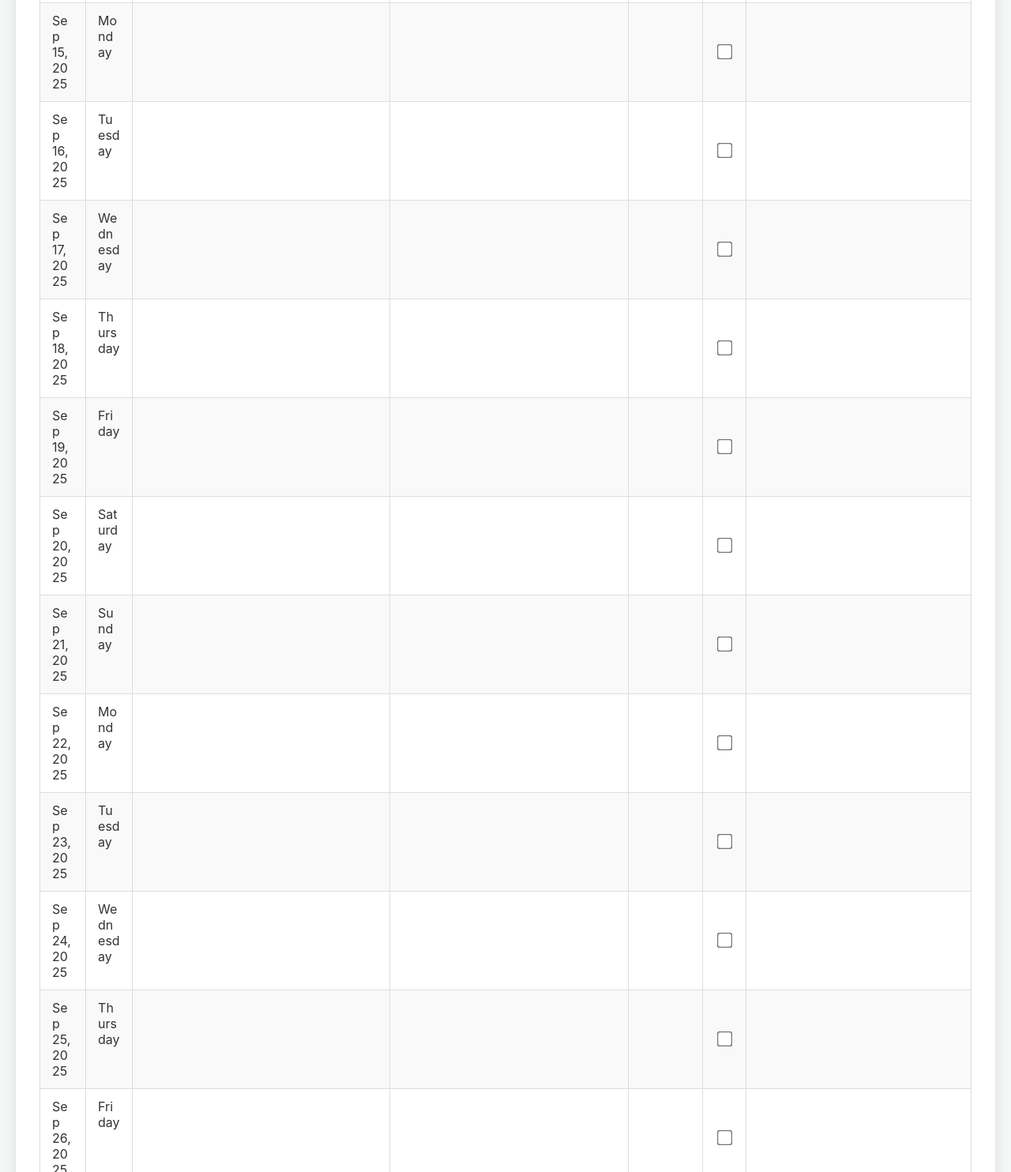
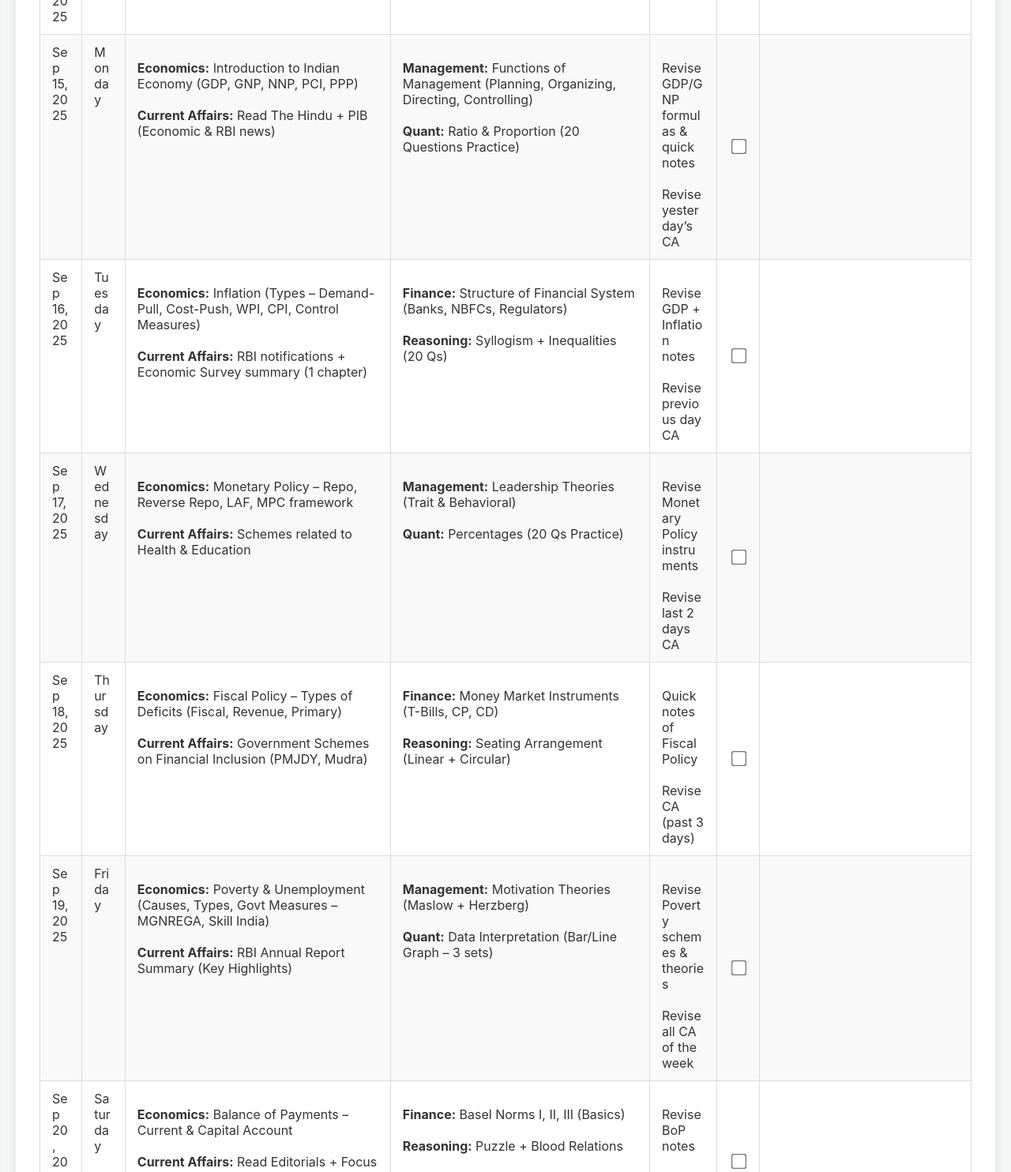
Before and after one commit to rbi2026/RBI2026, a plain HTML site: page index.html in a window 1280 px wide. Shown: the part 1339-2823 px from the top of the page at 79% size. Drawn offline with Linux system fonts and the light colour scheme.

Commit message:
Update index.html

```diff
--- a/index.html
+++ b/index.html
@@ -238,63 +238,125 @@
                 <tr>
                     <td contenteditable="true" data-label="Date">Sep 15, 2025</td>
                     <td contenteditable="true" data-label="Day">Monday</td>
-                    <td contenteditable="true" data-label="Morning Task"></td>
-                    <td contenteditable="true" data-label="Evening Task"></td>
-                    <td contenteditable="true" data-label="Revision"></td>
+                    <td contenteditable="true" data-label="Morning Task">
+                        <b>Economics:</b> Introduction to Indian Economy (GDP, GNP, NNP, PCI, PPP)<br>
+                        <b>Current Affairs:</b> Read The Hindu + PIB (Economic & RBI news)
+                    </td>
+                    <td contenteditable="true" data-label="Evening Task">
+                        <b>Management:</b> Functions of Management (Planning, Organizing, Directing, Controlling)<br>
+                        <b>Quant:</b> Ratio & Proportion (20 Questions Practice)
+                    </td>
+                    <td contenteditable="true" data-label="Revision">
+                        Revise GDP/GNP formulas & quick notes<br>
+                        Revise yesterday’s CA
+                    </td>
                     <td class="done-col" data-label="Done"><input type="checkbox"></td>
                     <td contenteditable="true" data-label="Notes"></td>
                 </tr>
                 <tr>
                     <td contenteditable="true" data-label="Date">Sep 16, 2025</td>
                     <td contenteditable="true" data-label="Day">Tuesday</td>
-                    <td contenteditable="true" data-label="Morning Task"></td>
-                    <td contenteditable="true" data-label="Evening Task"></td>
-                    <td contenteditable="true" data-label="Revision"></td>
+                    <td contenteditable="true" data-label="Morning Task">
+                        <b>Economics:</b> Inflation (Types – Demand-Pull, Cost-Push, WPI, CPI, Control Measures)<br>
+                        <b>Current Affairs:</b> RBI notifications + Economic Survey summary (1 chapter)
+                    </td>
+                    <td contenteditable="true" data-label="Evening Task">
+                        <b>Finance:</b> Structure of Financial System (Banks, NBFCs, Regulators)<br>
+                        <b>Reasoning:</b> Syllogism + Inequalities (20 Qs)
+                    </td>
+                    <td contenteditable="true" data-label="Revision">
+                        Revise GDP + Inflation notes<br>
+                        Revise previous day CA
+                    </td>
                     <td class="done-col" data-label="Done"><input type="checkbox"></td>
                     <td contenteditable="true" data-label="Notes"></td>
                 </tr>
                 <tr>
                     <td contenteditable="true" data-label="Date">Sep 17, 2025</td>
                     <td contenteditable="true" data-label="Day">Wednesday</td>
-                    <td contenteditable="true" data-label="Morning Task"></td>
-                    <td contenteditable="true" data-label="Evening Task"></td>
-                    <td contenteditable="true" data-label="Revision"></td>
+                    <td contenteditable="true" data-label="Morning Task">
+                        <b>Economics:</b> Monetary Policy – Repo, Reverse Repo, LAF, MPC framework<br>
+                        <b>Current Affairs:</b> Schemes related to Health & Education
+                    </td>
+                    <td contenteditable="true" data-label="Evening Task">
+                        <b>Management:</b> Leadership Theories (Trait & Behavioral)<br>
+                        <b>Quant:</b> Percentages (20 Qs Practice)
+                    </td>
+                    <td contenteditable="true" data-label="Revision">
+                        Revise Monetary Policy instruments<br>
+                        Revise last 2 days CA
+                    </td>
                     <td class="done-col" data-label="Done"><input type="checkbox"></td>
                     <td contenteditable="true" data-label="Notes"></td>
                 </tr>
                 <tr>
                     <td contenteditable="true" data-label="Date">Sep 18, 2025</td>
                     <td contenteditable="true" data-label="Day">Thursday</td>
-                    <td contenteditable="true" data-label="Morning Task"></td>
-                    <td contenteditable="true" data-label="Evening Task"></td>
-                    <td contenteditable="true" data-label="Revision"></td>
+                    <td contenteditable="true" data-label="Morning Task">
+                        <b>Economics:</b> Fiscal Policy – Types of Deficits (Fiscal, Revenue, Primary)<br>
+                        <b>Current Affairs:</b> Government Schemes on Financial Inclusion (PMJDY, Mudra)
+                    </td>
+                    <td contenteditable="true" data-label="Evening Task">
+                        <b>Finance:</b> Money Market Instruments (T-Bills, CP, CD)<br>
+                        <b>Reasoning:</b> Seating Arrangement (Linear + Circular)
+                    </td>
+                    <td contenteditable="true" data-label="Revision">
+                        Quick notes of Fiscal Policy<br>
+                        Revise CA (past 3 days)
+                    </td>
                     <td class="done-col" data-label="Done"><input type="checkbox"></td>
                     <td contenteditable="true" data-label="Notes"></td>
                 </tr>
                 <tr>
                     <td contenteditable="true" data-label="Date">Sep 19, 2025</td>
                     <td contenteditable="true" data-label="Day">Friday</td>
-                    <td contenteditable="true" data-label="Morning Task"></td>
-                    <td contenteditable="true" data-label="Evening Task"></td>
-                    <td contenteditable="true" data-label="Revision"></td>
+                    <td contenteditable="true" data-label="Morning Task">
+                        <b>Economics:</b> Poverty & Unemployment (Causes, Types, Govt Measures – MGNREGA, Skill India)<br>
+                        <b>Current Affairs:</b> RBI Annual Report Summary (Key Highlights)
+                    </td>
+                    <td contenteditable="true" data-label="Evening Task">
+                        <b>Management:</b> Motivation Theories (Maslow + Herzberg)<br>
+                        <b>Quant:</b> Data Interpretation (Bar/Line Graph – 3 sets)
+                    </td>
+                    <td contenteditable="true" data-label="Revision">
+                        Revise Poverty schemes & theories<br>
+                        Revise all CA of the week
+                    </td>
                     <td class="done-col" data-label="Done"><input type="checkbox"></td>
                     <td contenteditable="true" data-label="Notes"></td>
                 </tr>
                 <tr>
                     <td contenteditable="true" data-label="Date">Sep 20, 2025</td>
                     <td contenteditable="true" data-label="Day">Saturday</td>
-                    <td contenteditable="true" data-label="Morning Task"></td>
-                    <td contenteditable="true" data-label="Evening Task"></td>
-                    <td contenteditable="true" data-label="Revision"></td>
+                    <td contenteditable="true" data-label="Morning Task">
+                        <b>Economics:</b> Balance of Payments – Current & Capital Account<br>
+                        <b>Current Affairs:</b> Read Editorials + Focus on Economy section
+                    </td>
+                    <td contenteditable="true" data-label="Evening Task">
+                        <b>Finance:</b> Basel Norms I, II, III (Basics)<br>
+                        <b>Reasoning:</b> Puzzle + Blood Relations
+                    </td>
+                    <td contenteditable="true" data-label="Revision">
+                        Revise BoP notes<br>
+                        Revise CA (Thu–Sat)
+                    </td>
                     <td class="done-col" data-label="Done"><input type="checkbox"></td>
                     <td contenteditable="true" data-label="Notes"></td>
                 </tr>
                 <tr>
                     <td contenteditable="true" data-label="Date">Sep 21, 2025</td>
                     <td contenteditable="true" data-label="Day">Sunday</td>
-                    <td contenteditable="true" data-label="Morning Task"></td>
-                    <td contenteditable="true" data-label="Evening Task"></td>
-                    <td contenteditable="true" data-label="Revision"></td>
+                    <td contenteditable="true" data-label="Morning Task">
+                        <b>Economics:</b> Globalization – Impact on Indian Economy<br>
+                        <b>Current Affairs:</b> Weekly CA Revision (Monday–Saturday)
+                    </td>
+                    <td contenteditable="true" data-label="Evening Task">
+                        <b>Descriptive English:</b> Practice 1 essay (e.g., "Role of RBI in Indian Economy")<br>
+                        <b>Quant:</b> Revision of Week’s topics (Mixed Qs)
+                    </td>
+                    <td contenteditable="true" data-label="Revision">
+                        Revise all Economics topics covered in Week 1
+                    </td>
                     <td class="done-col" data-label="Done"><input type="checkbox"></td>
                     <td contenteditable="true" data-label="Notes"></td>
                 </tr>
```
